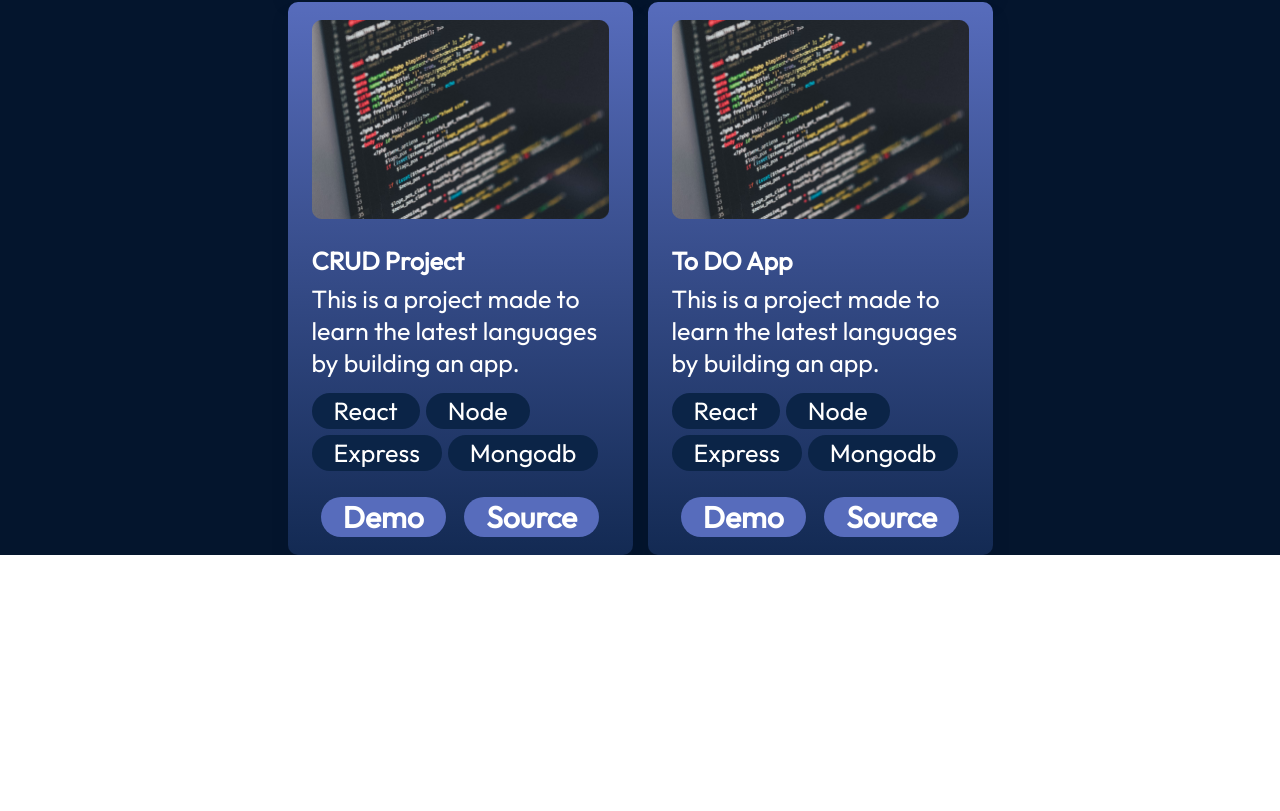
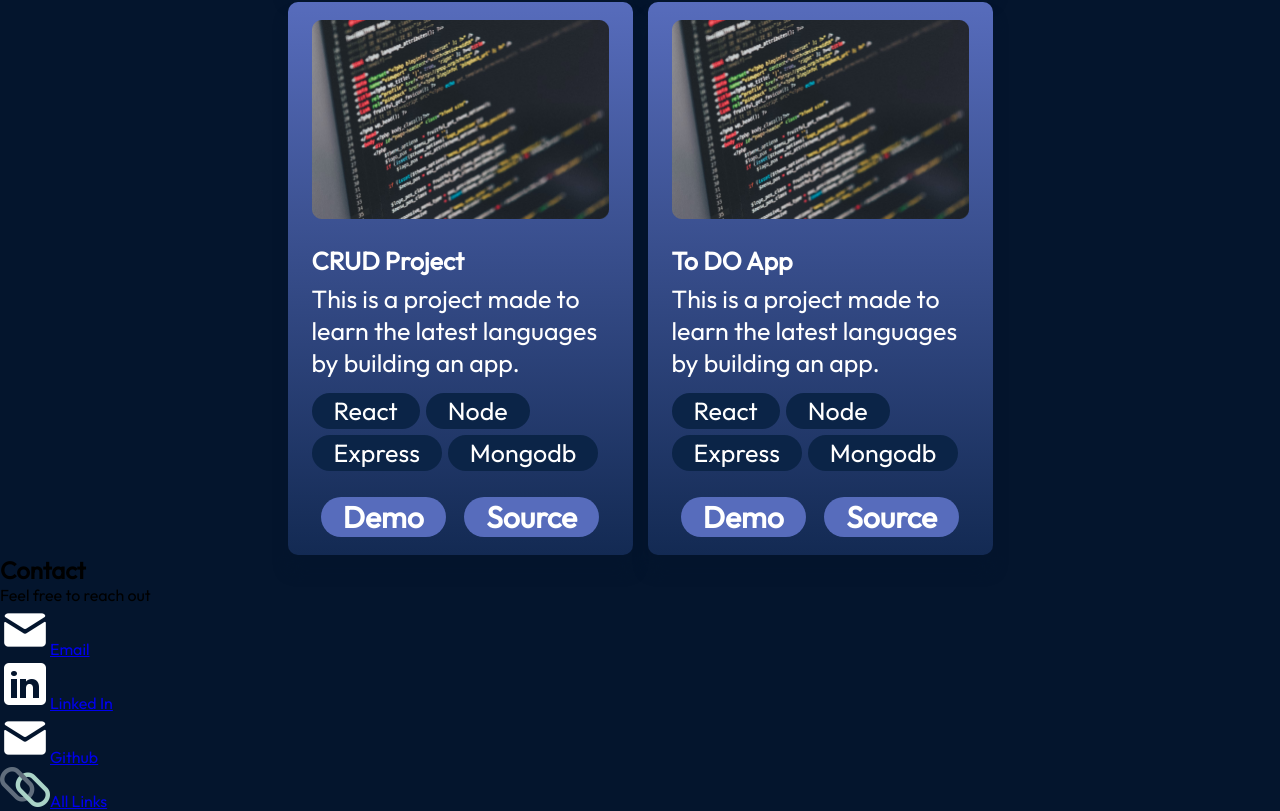
Before and after one commit to iamkoushik1999/Porfolio-2024, a React (Vite) app: page / in a window 1280 px wide. Shown: the part 2958-3769 px from the top of the page. Before the commit the page ends 3513 px from the top, so only its background shows below. Built offline with nearby package versions, Linux system fonts and the light colour scheme.

Commit message:
Contact Section

```diff
--- a/src/App.jsx
+++ b/src/App.jsx
@@ -4,6 +4,7 @@ import { Hero } from './components/Hero/Hero';
 import { About } from './components/About/About';
 import { Experience } from './components/Experience/Experience';
 import { Projects } from './components/Projects/Projects';
+import { Contact } from './components/Contact/Contact';
 
 function App() {
   return (
@@ -14,6 +15,7 @@ function App() {
         <About />
         <Experience />
         <Projects />
+        <Contact />
       </div>
     </>
   );
--- /dev/null
+++ b/src/components/Contact/Contact.jsx
@@ -0,0 +1,32 @@
+// import React from 'react'
+
+import { getImageUrl } from '../../utils';
+
+export const Contact = () => {
+  return (
+    <footer id='contact'>
+      <div>
+        <h2>Contact</h2>
+        <p>Feel free to reach out</p>
+      </div>
+      <ul>
+        <li>
+          <img src={getImageUrl('contact/emailIcon.png')} alt='Icon' />
+          <a href='mailto:iamkoushik1999@gmail.com'>Email</a>
+        </li>
+        <li>
+          <img src={getImageUrl('contact/linkedinIcon.png')} alt='Icon' />
+          <a href='https://www.linkedin.com/in/koushikdutta/'>Linked In</a>
+        </li>
+        <li>
+          <img src={getImageUrl('contact/emailIcon.png')} alt='Icon' />
+          <a href='https://github.com/iamkoushik1999'>Github</a>
+        </li>
+        <li>
+          <img src={getImageUrl('contact/linkIcon.png')} alt='Icon' />
+          <a href='https://linktr.ee/iamkoushik1999'>All Links</a>
+        </li>
+      </ul>
+    </footer>
+  );
+};
```
Also changed, not shown: assets/contact/linkIcon.png (added), src/components/Contact/Contact.module.css (added).
